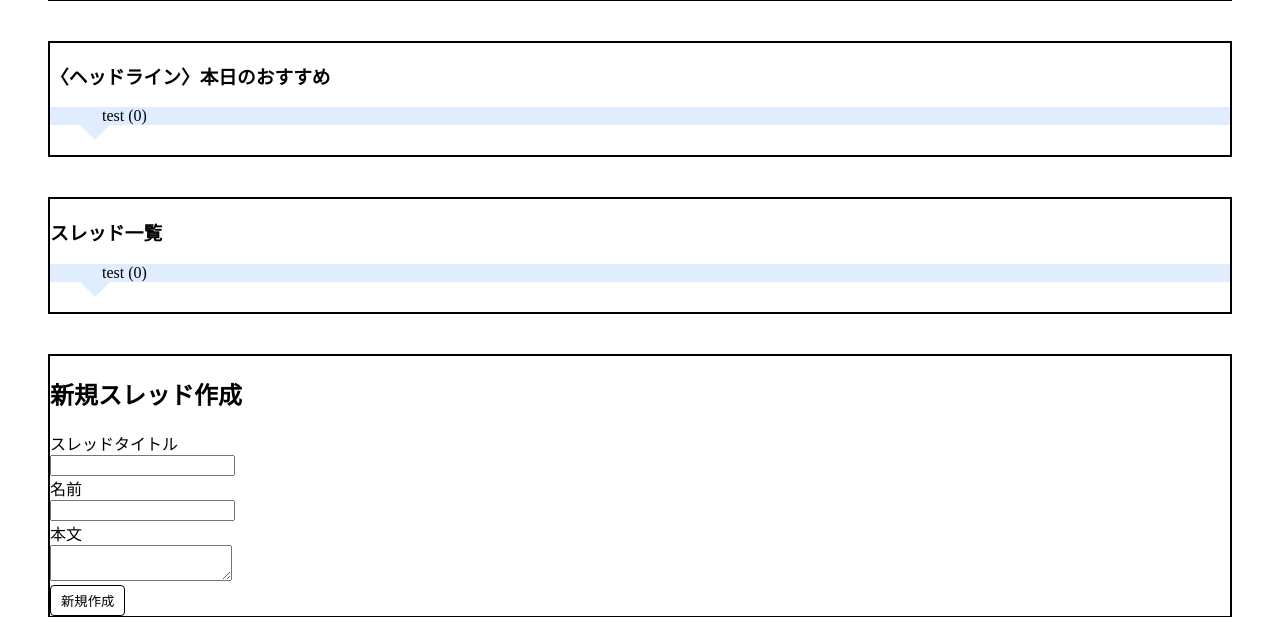
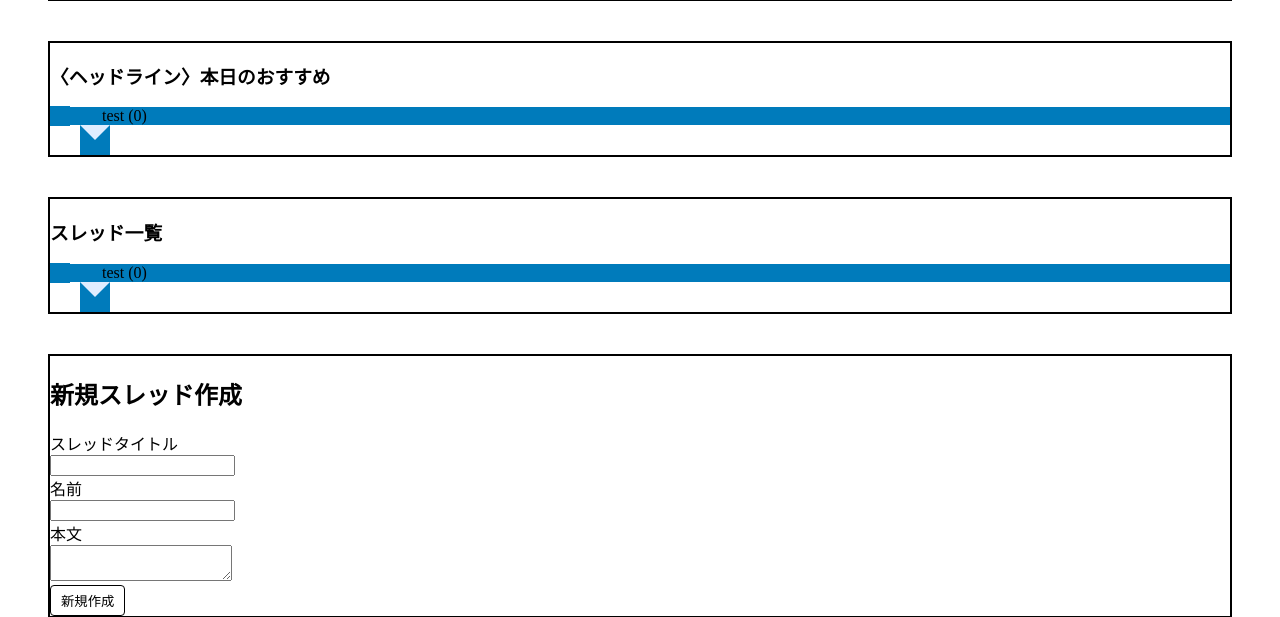
Before and after one commit to ElegantPencil47/bbs, a Flask app: page / in a window 1280 px wide. Shown: the part 707-1324 px from the top of the page. Run offline with Flask 3, Linux system fonts and the light colour scheme; data comes from the database, SQL or seed files in the repository; data that the repository does not hold is empty.

Commit message:
Add files via upload

```diff
--- a/templates/index.html
+++ b/templates/index.html
@@ -199,7 +199,7 @@ padding:10px 20px;
 }
 
 body.theme-s .suretai{
-color: #e0edff;
+color: white;
 }
 
 #threads {
@@ -211,7 +211,7 @@ color: #e0edff;
   padding-left: 20px; /* アイコンの幅に合わせて調整 */
   position: relative;
   margin-bottom: 30px; /* スレッドの下に30pxの余白を追加 */
-background: #e0edff;
+background: #007bbb;
 }
 
 .thread-item::before {
@@ -225,6 +225,7 @@ background: #e0edff;
   left: 0;
   top: 50%;
   transform: translateY(-50%);
+  background: #007bbb;
 }
 .thread-item::after{
 
@@ -237,6 +238,7 @@ position: absolute;
   width: 0;
   height: 0;
 z-index: 1; /* 他の要素より前面に表示 */
+background: #007bbb;
 }
 .theme-i .thread-item::before {
   background-image: url("/static/yaju.png");
```
